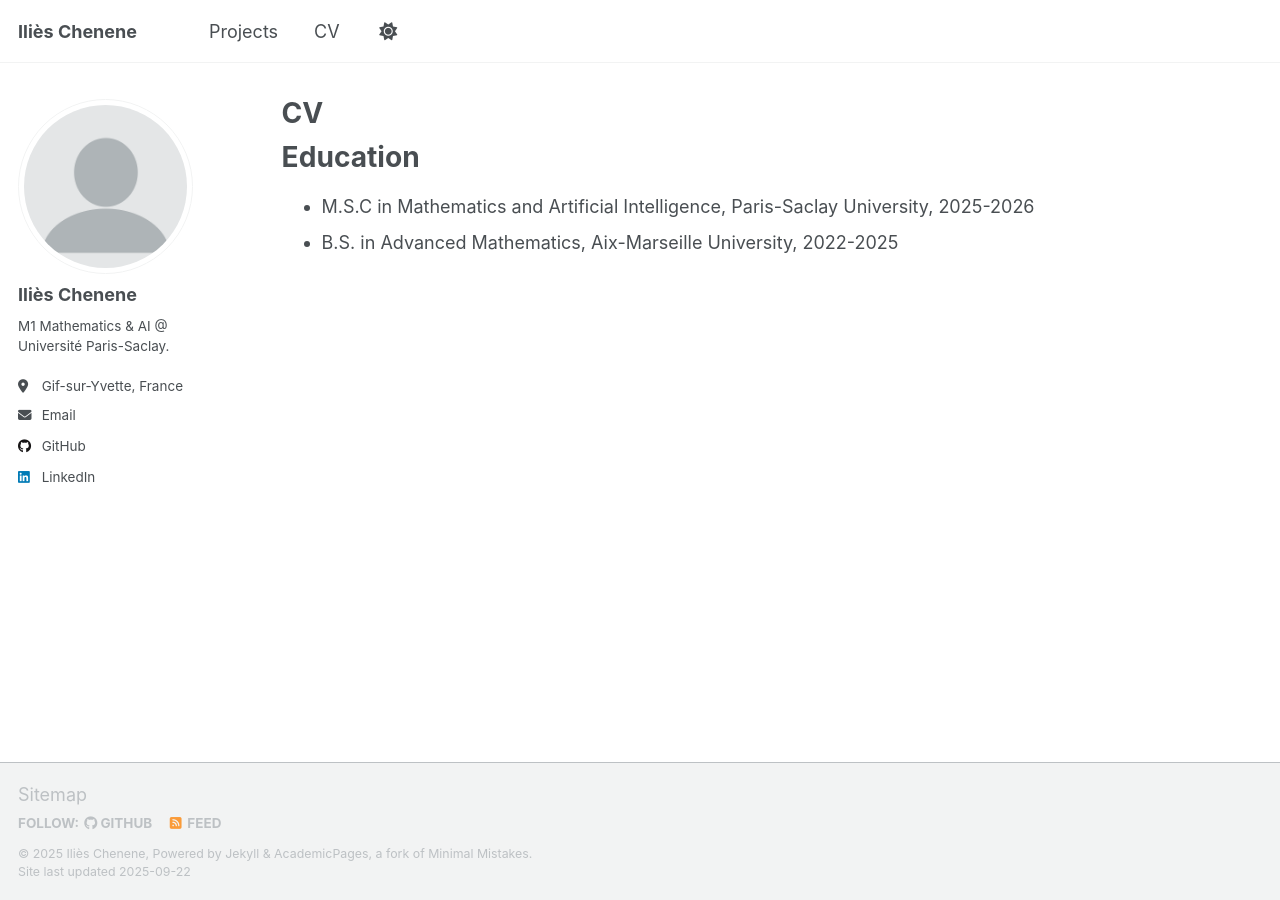
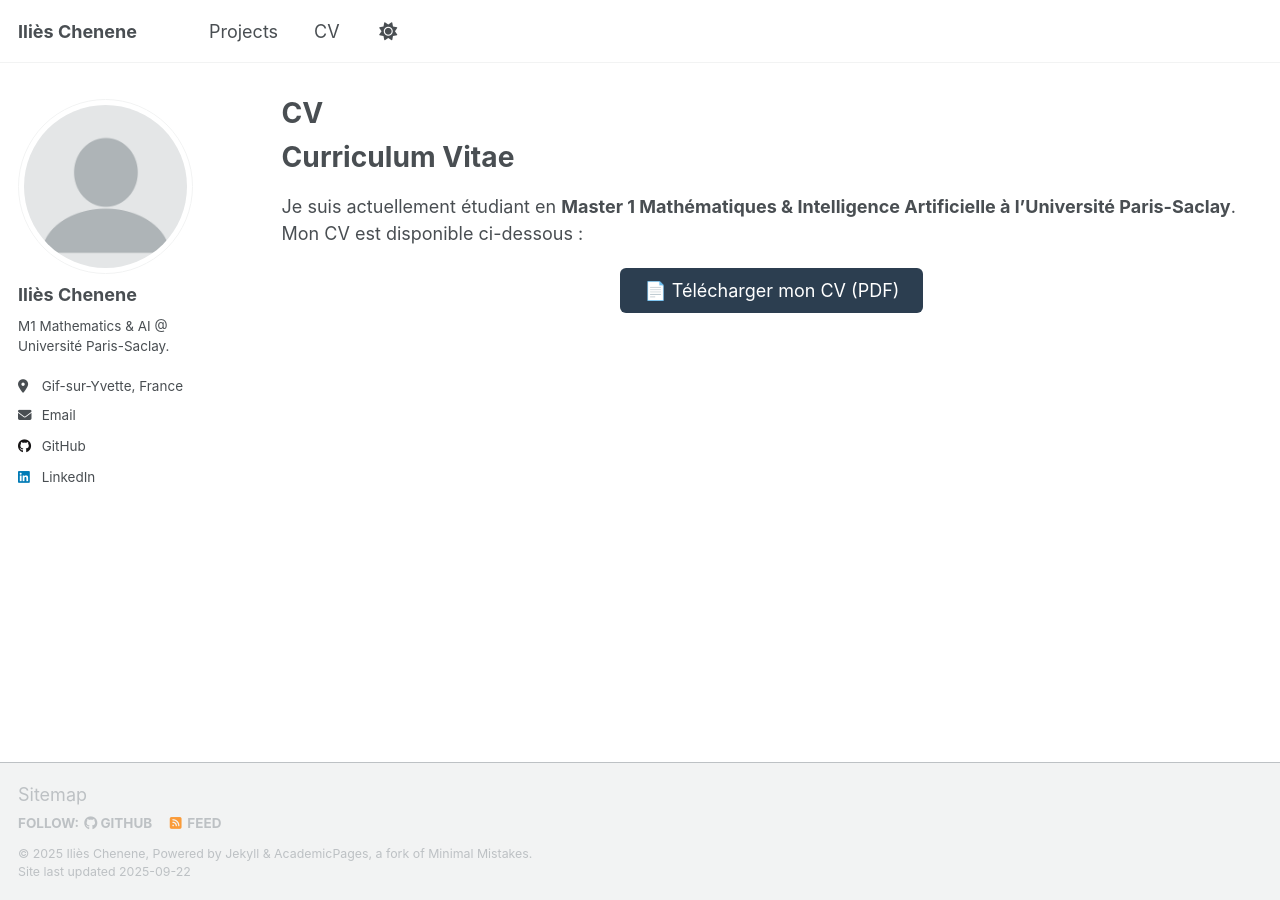
Before and after one commit to i-chenene/i-chenene.github.io, a Jekyll site: the page built from _pages/cv.md, in a window 1280 px wide. Built offline with Jekyll 4.4.1, drawn with Linux system fonts in a browser that asks for light colours; a script that is not in the unit is left out.

Commit message:
Update cv.md

```diff
--- a/_pages/cv.md
+++ b/_pages/cv.md
@@ -6,10 +6,19 @@ author_profile: true
 redirect_from:
   - /resume
 ---
+# Curriculum Vitae
 
-{% include base_path %}
+Je suis actuellement étudiant en **Master 1 Mathématiques & Intelligence Artificielle à l’Université Paris-Saclay**.
+Mon CV est disponible ci-dessous :
 
-Education
-======
-* M.S.C in Mathematics and Artificial Intelligence, Paris-Saclay University, 2025-2026
-* B.S. in Advanced Mathematics, Aix-Marseille University, 2022-2025
+<div style="text-align: center; margin-top: 30px; margin-bottom: 30px;">
+  <a href="https://i-chenene.github.io/files/cv.pdf" target="_blank" style="
+    background-color: #2c3e50;
+    color: white;
+    padding: 12px 24px;
+    text-decoration: none;
+    font-size: 18px;
+    border-radius: 6px;">
+    📄 Télécharger mon CV (PDF)
+  </a>
+</div>
```
